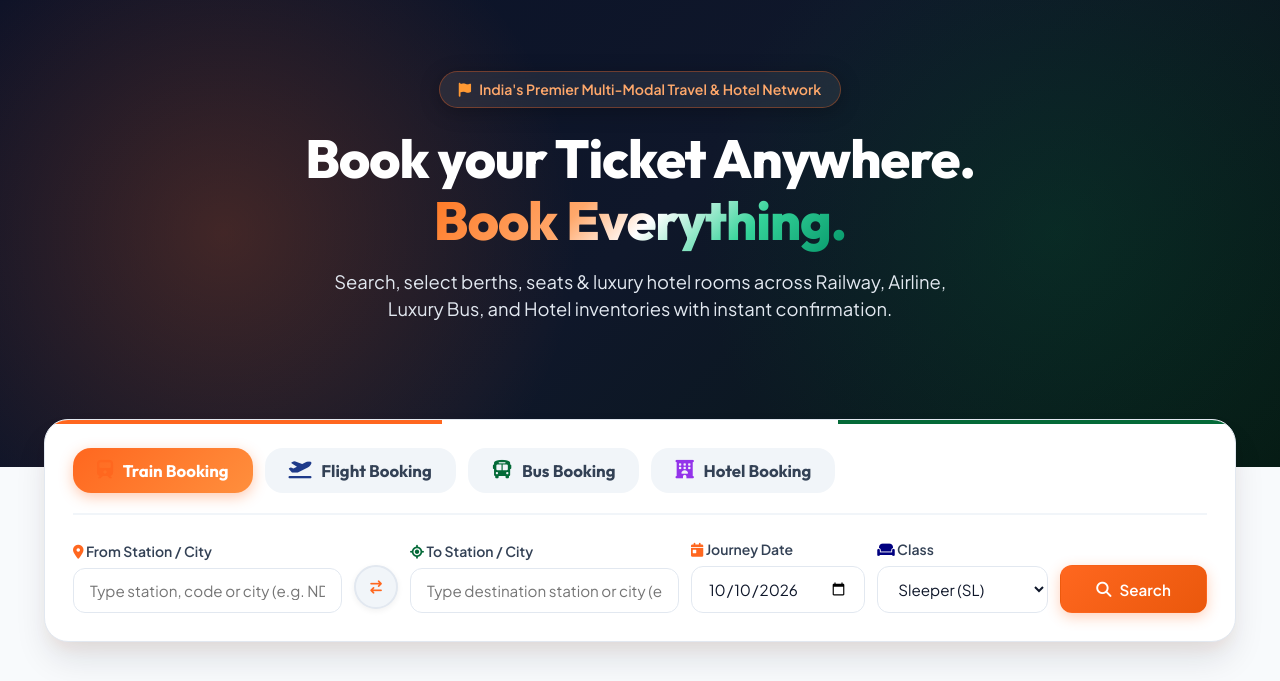
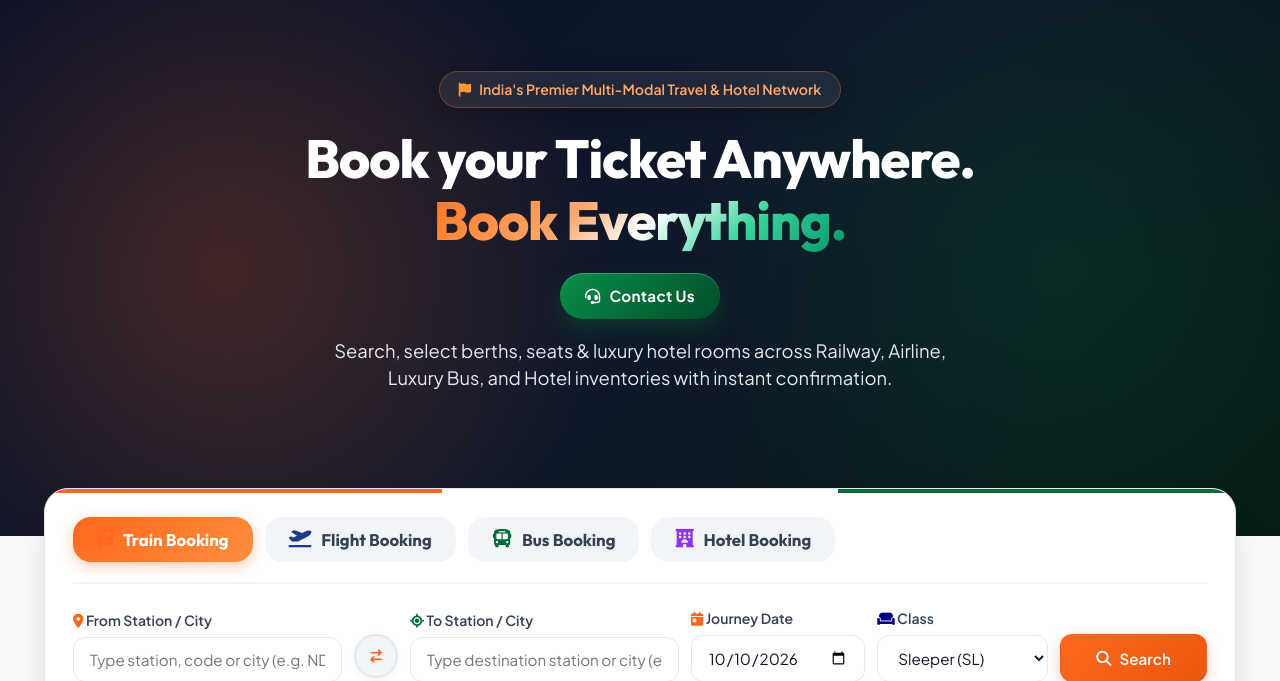
Before and after one commit to rutuja018/Online-Ticket-booking, a Django app: page / in a window 1280 px wide; the page is wider, and only the part inside the window is pictured. Shown: the part 90-771 px from the top of that part. Run offline with Django 5.2, Linux system fonts and the light colour scheme; data that the repository does not hold is empty.

Commit message:
Add a green Contact Us button to the homepage hero.
Co-authored-by: Cursor <cursoragent@cursor.com>

```diff
--- a/templates/home.html
+++ b/templates/home.html
@@ -2,6 +2,36 @@
 {% load static %}
 
 {% block title %}RailAway — Travel Anywhere. Book Everything.{% endblock %}
+
+{% block extra_css %}
+<style>
+  .hero-contact-btn {
+    display: inline-flex;
+    align-items: center;
+    gap: 0.55rem;
+    margin: 0.35rem 0 1.1rem;
+    padding: 0.72rem 1.55rem;
+    border-radius: 999px;
+    font-weight: 700;
+    font-size: 0.95rem;
+    letter-spacing: 0.02em;
+    color: #fff;
+    text-decoration: none;
+    background: linear-gradient(135deg, #0a8f4a 0%, #046A38 55%, #034d28 100%);
+    box-shadow: 0 10px 24px rgba(4, 106, 56, 0.38), inset 0 1px 0 rgba(255, 255, 255, 0.22);
+    transition: transform 0.18s ease, box-shadow 0.18s ease, filter 0.18s ease;
+  }
+  .hero-contact-btn:hover {
+    color: #fff;
+    transform: translateY(-2px);
+    filter: brightness(1.06);
+    box-shadow: 0 14px 28px rgba(4, 106, 56, 0.48), inset 0 1px 0 rgba(255, 255, 255, 0.28);
+  }
+  .hero-contact-btn:active {
+    transform: translateY(0);
+  }
+</style>
+{% endblock %}
 
 {% block content %}
 <!-- Hero Section  -->
@@ -13,6 +43,9 @@
     <h1 class="hero-title">
       Book your Ticket Anywhere. <span class="tricolor-text">Book Everything.</span>
     </h1>
+    <a href="{% url 'core:contact' %}" class="hero-contact-btn" id="heroContactUsBtn">
+      <i class="fa-solid fa-headset"></i> Contact Us
+    </a>
     <p class="hero-subtitle">
       Search, select berths, seats & luxury hotel rooms across Railway, Airline, Luxury Bus, and Hotel inventories with instant confirmation.
     </p>
```
